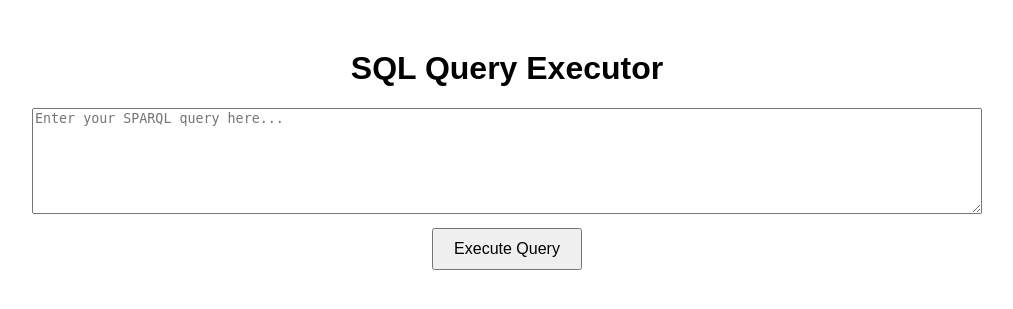
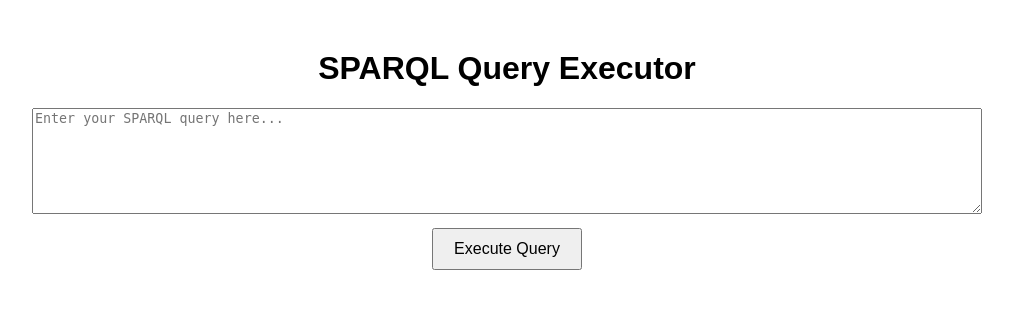
Before and after one commit to schwa456/Ontology, a Flask app: page / in a window 1280 px wide. Shown: the top 309 px of the page, without its empty margins (133-1146 px from the left). Run offline with Flask 3, Linux system fonts and the light colour scheme.

Commit message:
change index body h1

```diff
--- a/FinalProj/templates/index.html
+++ b/FinalProj/templates/index.html
@@ -45,7 +45,7 @@
     </style>
 </head>
 <body>
-    <h1>SQL Query Executor</h1>
+    <h1>SPARQL Query Executor</h1>
     <form id="query-form">
         <textarea id="sparql-query" placeholder="Enter your SPARQL query here..."></textarea><br>
         <button type="submit">Execute Query</button>
```
